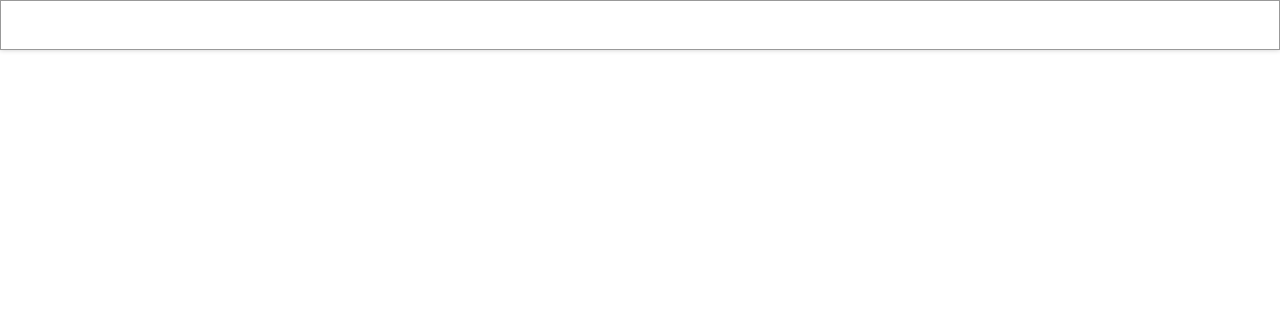
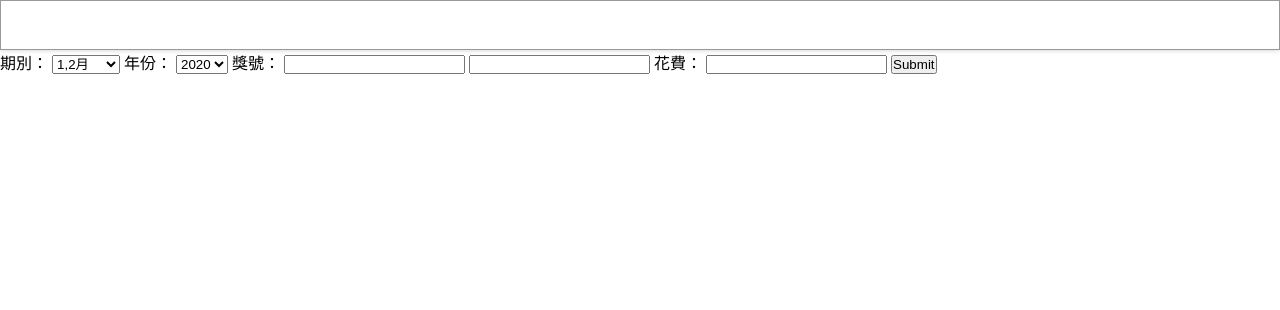
Before and after one commit to wdaweb/invoice-chang180, a PHP site: page / in a window 1280 px wide. Shown: the top 310 px of the page. Run offline with PHP 8.4, Linux system fonts and the light colour scheme.

Commit message:
建立輸入發票的畫面及流程

```diff
--- a/index.php
+++ b/index.php
@@ -1,12 +1,38 @@
 <!DOCTYPE html>
 <html lang="en">
+
 <head>
     <meta charset="UTF-8">
     <meta name="viewport" content="width=device-width, initial-scale=1.0">
     <title>統一發票管理系統</title>
     <link rel="stylesheet" href="./css/style.css">
 </head>
+
 <body>
-<?php include "./include/header.php"    ;?>
+    <?php include "./include/header.php"; ?>
+    <form action="save_invoice.php" method="post">
+        期別：
+        <select name="period">
+            <option value="1">1,2月</option>
+            <option value="2">3,4月</option>
+            <option value="3">5,6月</option>
+            <option value="4">7,8月</option>
+            <option value="5">9,10月</option>
+            <option value="6">11,12月</option>
+        </select>
+        年份：
+        <select name="year">
+            <option value="2020">2020</option>
+            <option value="2021">2021</option>
+            <option value="2022">2022</option>
+        </select>
+        獎號：
+        <input type="text" name="code">
+        <input type="number" name="number">
+        花費：
+        <input type="number" name="expense">
+        <input type="submit" valut="儲存">
+    </form>
 </body>
+
 </html>
```
Also changed, not shown: save_invoice.php (added, +8 -0 lines), README.md.
